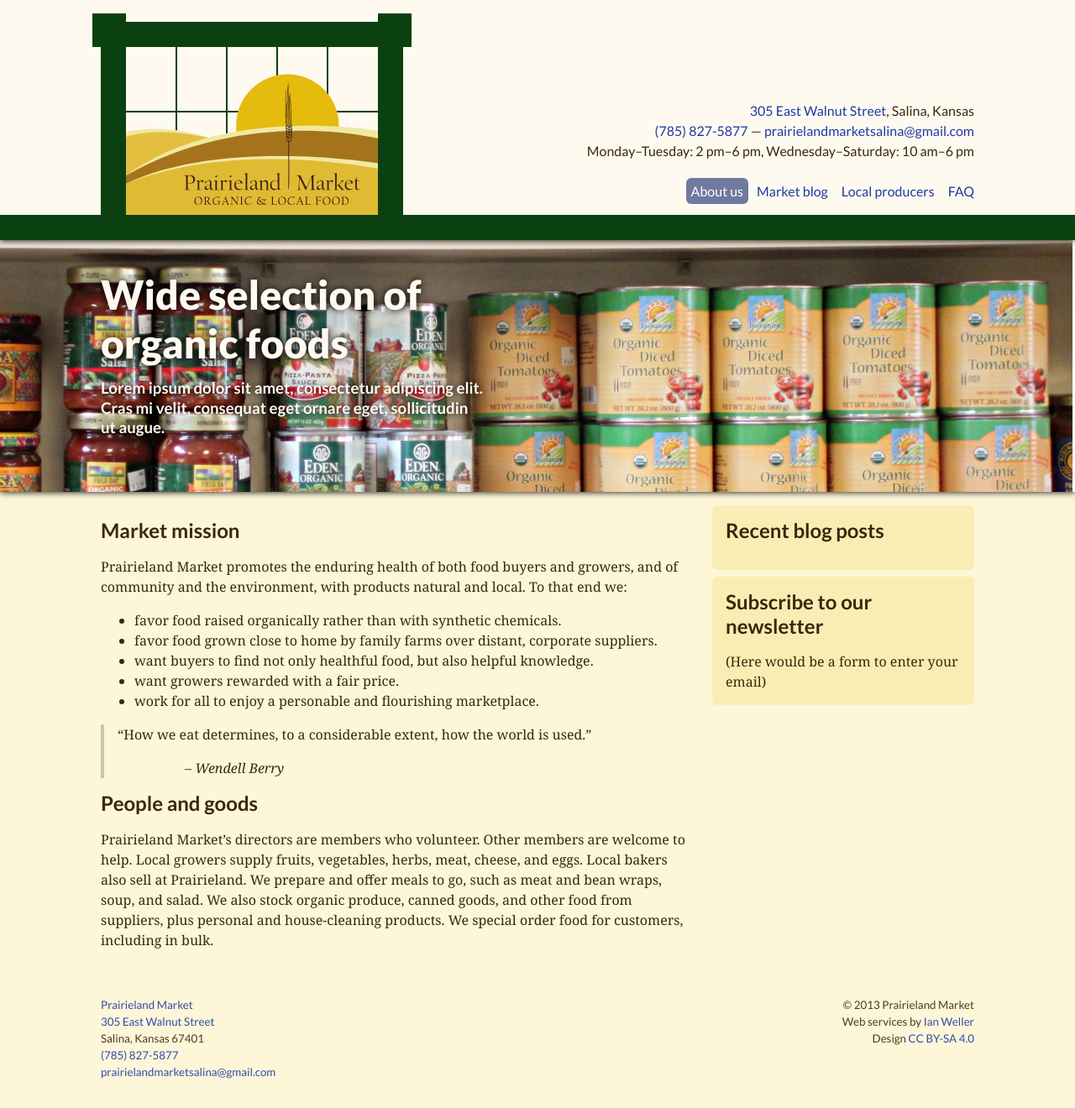
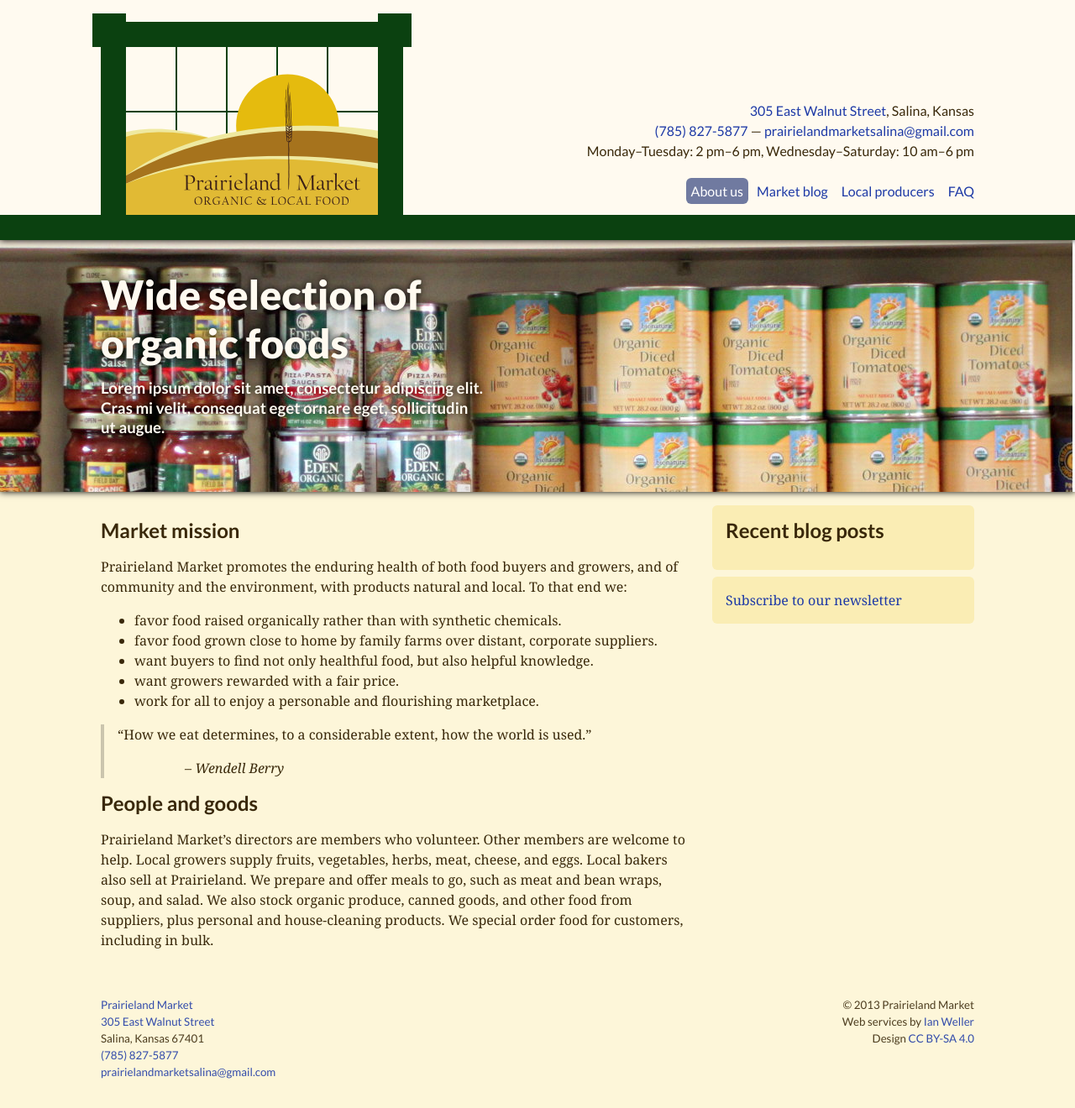
Before and after one commit to prairielandmarket/prairielandmarket.github.io, a Jekyll site: the page built from index.md, in a window 1280 px wide. Shown: the whole page at 84% size. Built offline with Jekyll 4.4.1, drawn with Linux system fonts in a browser that asks for light colours; nearby versions of some CDN libraries; Markdown is read by kramdown in place of the engine named in the settings.

```diff
--- a/_includes/sidebar.html
+++ b/_includes/sidebar.html
@@ -9,8 +9,9 @@
       </ul>
     </aside>
     <aside>
-      <h1>Subscribe to our newsletter</h1>
-      <p>(Here would be a form to enter your email)</p>
+      <p>
+        <a href="http://visitor.r20.constantcontact.com/d.jsp?llr=e66slgdab&amp;p=oi&amp;m=1102946334628&amp;sit=go4zugzeb&amp;f=24683eb8-57c6-41c7-8ac7-471b2a55855d">Subscribe to our newsletter</a>
+      </p>
     </aside>
   </div>
 {% endif %}
```
